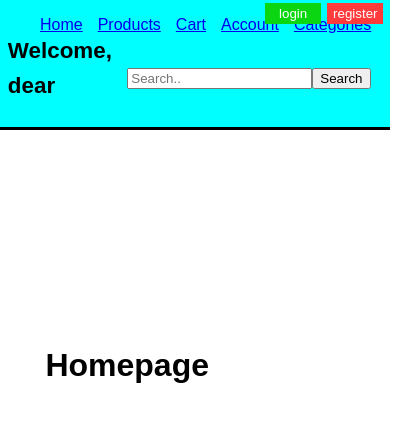
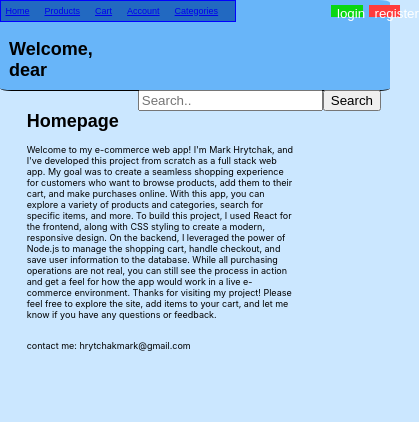
Before and after one commit to markhryt/frontend, a React (Create React App) app: page / in a window 390 px wide. Shown: the top 422 px of the page, 419 px wide, since content can reach past the window. Built offline with nearby package versions, Linux system fonts and the light colour scheme; no server answers.

Commit message:
products page layout done

```diff
--- a/public/index.html
+++ b/public/index.html
@@ -24,7 +24,7 @@
       work correctly both with client-side routing and a non-root public URL.
       Learn how to configure a non-root public URL by running `npm run build`.
     -->
-    <title>React App</title>
+    <title>Marks App</title>
   </head>
   <body>
     <noscript>You need to enable JavaScript to run this app.</noscript>
--- a/src/components/Categories/Categories.js
+++ b/src/components/Categories/Categories.js
@@ -14,7 +14,7 @@ export default function Categories(){
             <div>
                 <h1>Categories</h1>
                 <ul>
-                    {categories.map(element=><li key = {element.id} onClick={()=>dispatch(fetchProductsByCategory(element.id))}><Link to = {`${element.name}`}>{element.name}</Link></li>)}
+                    {categories.map(element=><li key = {element.id} onClick={()=>dispatch(fetchProductsByCategory(element.id))}><Link to = {`${element.id}?category=${element.name}`}>{element.name}</Link></li>)}
                 </ul>
             </div>
         )
--- a/src/components/CategoryPage/CategoryPage.js
+++ b/src/components/CategoryPage/CategoryPage.js
@@ -1,12 +1,24 @@
-import { useParams } from "react-router"
+import { useEffect } from "react";
+import { useParams, useLocation } from "react-router"
 import Products from "../products/Products";
+import { useDispatch } from "react-redux";
+import { fetchProductsByCategory } from "../ProductsList/ProductListSlice";
 
 export default function CategoryPage(){
     const { id } = useParams();
-    id.toLowerCase();
+    const location = useLocation();
+    const queryParams = new URLSearchParams(location.search);
+    const category = queryParams.get('category');
+
+    console.log(category)
+    const dispatch = useDispatch();
+    useEffect(()=>{
+        dispatch(fetchProductsByCategory(id))
+    })
+
     return(
         <div>
-            <h1>{ id.charAt(0).toUpperCase() + id.slice(1)}</h1>
+            <h1>{ category}</h1>
             <Products/>
         </div>
     )
--- a/src/components/ProductsList/ProductsList.js
+++ b/src/components/ProductsList/ProductsList.js
@@ -1,4 +1,4 @@
-import Product from "../products/Products";
+import Products from "../products/Products";
 import { Route, Routes as Switch } from 'react-router-dom';
 import Login from "../account/login/Login";
 import RegistrationForm from "../account/register/Register";
@@ -22,7 +22,7 @@ function ProductList(){
         <div>
             <Switch>
                 <Route path="/" element={<div className='element'><Home/></div>} />
-                <Route path={'/products'} element={<div className="element"><Product/></div>}/>
+                <Route path={'/products'} element={<div className="element"><Products/></div>}/>
                 <Route path = "/login" element={<div className="element"><Login/></div>}/>
                 <Route path = "/register" element={<div className="element"><RegistrationForm/></div>}/>
                 <Route path = "/logout" element={<div className="element"><Logout/></div>}/>
@@ -31,7 +31,7 @@ function ProductList(){
                 <Route path = '/products/:id' element = {<div className='element'><ProductPage/></div>}/>
                 <Route path = '/cart/:id' element = {<div className='element'><ProductPage/></div>}/>
                 <Route path = '/categories/:id' element = {<div className='element'><CategoryPage/></div>}/>
-                <Route path = '/products/search' element = {<div className="element"><Product/></div>}/>
+                <Route path = '/products/search' element = {<div className="element"><Products/></div>}/>
                 <Route exact path="/cart" element={<div className='element'><Cart/></div>} />
                 <Route exact path="/cart/placeorder" element={<div className='element'><PlaceOrder/></div>} />
                 <Route exact path="/cart/placeorder/thankyou" element={<div className='element'><ThanksForOrder/></div>} />
--- a/src/components/account/AccountPage/Account.js
+++ b/src/components/account/AccountPage/Account.js
@@ -6,7 +6,6 @@ import { fetchOrders } from "./AccountSlice";
 export default function Account(){
     let userIsLoggedIn = useSelector(selectIsLoggedIn);
     let userName = useSelector(selectUsername);
-    const dispatch = useDispatch();
     if(!userIsLoggedIn){
         return(
             <div>
--- a/src/components/account/AccountPage/AccountInfoPage.js
+++ b/src/components/account/AccountPage/AccountInfoPage.js
@@ -10,8 +10,6 @@ export default function AccountInfoPage(){
     useEffect(()=>{
         dispatch(fetchUserInfo());
     },[dispatch]);
-    const date = new Date().toISOString().slice(0, 10);
-    console.log(date);
     if(!isLoggedIn || !accountInfo){
         return(
             <div>
--- a/src/components/account/login/LoginSlice.js
+++ b/src/components/account/login/LoginSlice.js
@@ -4,6 +4,7 @@ export const login = createAsyncThunk('auth/login', async (userData) => {
   try {
     const {response} = await axios.post('http://localhost:3000/login',
     {email: userData.email, password: userData.password}, {withCredentials: true});
+    return response.data;
   } catch (error) {
     throw Error(error.message);
   }
--- a/src/components/app/App.css
+++ b/src/components/app/App.css
@@ -1,13 +1,15 @@
 html{
   font-family: Arial, "Helvetica Neue", Helvetica, sans-serif;
 }
-.product-image{
-  width: 10rem;
+
+body{
+  background-color: rgb(203, 231, 255);
 }
+
 #top-text{
-  position: fixed;
-  left: 2%;
-  top: 2%;
+  position: relative;
+  left: 1rem;
+  top: 3rem;
 }
 .searchBar{
   position: fixed;
@@ -15,15 +17,24 @@ html{
   top: 8%;
 }
 
+.about{
+  display: flexbox;
+  align-items: center;
+  font-family: 'Inter', sans-serif;
+  width: 80%;
+}
+
+
 header{
-  background-color: aqua;
+  background-color:rgb(104, 181, 249);
   position: fixed;
   width: 100%;
-  height: 15%;
+  height: 10rem;
   top:0;
   right: 0;
   z-index: 1;
-  border-bottom: 3px solid black;
+  border-bottom: 1px solid black;
+  border-radius: 3%;
 }
 
 .account{
@@ -33,6 +44,7 @@ header{
   display: flex;
   align-items: center;
   justify-content: center;
+  padding: 2px;
 }
 
 .login{
@@ -67,26 +79,79 @@ header{
 
 .element{
   position: relative;
-  top: 10rem;
+  top: 11rem;
   left: 5%;
+  width: 90%;
+  right: 5%;
+}
+.product ul{
+  background-color: white;
+  display: flex;
+  flex-wrap: wrap;
+  justify-content: center;
 }
 
 .product li{
-  display: block;
+  display: inline-grid;
+  grid-template-columns: 1fr 1fr 1fr 1fr;
+  grid-template-rows: 1fr 1fr 1fr 1fr 1fr 1fr;
+  border: solid 1px;
+  margin: 1rem;
+  height: 15rem;
+  width: 10rem;
+  background-color: beige;
+  padding: 3px;
+  border-radius: 2%;
+  justify-content: space-evenly ;
 }
 
+.product .link{
+  grid-row-start: 6;
+  grid-row-end: 7;
+  grid-column-start: 1;
+  grid-column-end: 5;
+  width: 100%;
+  text-align: center;
+}
+.product button{
+  grid-row-start: 7;
+  grid-column-start: 1;
+  grid-column-end: 5;
+}
+
+.product-image{
+  grid-row-start: 1;
+  grid-row-end: 6;
+  grid-column-start: 1;
+  grid-column-end: 5;
+  background-color: white;
+  height: 100%;
+  width: 100%;
+  object-fit:scale-down;
+}
+
+.navbar{
+  background-color:rgb(34, 105, 193);
+  width: 20.8rem;
+  height: 1.2rem;
+  position: fixed;
+  top: -1rem;
+  padding: 0.5rem;
+  border: solid 1px blue;
+}
 .productpage{
   position: relative;
-  top: 10rem;
-}
-.navbar ul{
-  position: fixed;
-  top: 0px;
 }
 .navbar li{
   display: inline;
-  color: red;
+  color: aliceblue;;
   margin-right: 15px;
+}
+.navbar a:visited{
+  color:rgb(177, 207, 234);
+}
+.navbar a:hover{
+  color:darkgrey
 }
 
 @media (min-width: 1350px) {
@@ -97,35 +162,48 @@ header{
 }
 @media (max-width: 390) {
   #search{
-    width: 10%;
+    width: 1rem;
+  }
+  html {
+    font-size: 7px;
   }
 }
 
 
 @media (max-width: 700px) {
+  html {
+    font-size: 10px;
+  }
   .welcome{
     display: block;
   }
   .searchBar{
-    right: 5%;
+    right: 1rem;
+    top: 10rem;
+  }
+  .account{
+    right:5rem;
+    width: 10rem;
+  }
+  .navbar{
+    width: 25rem;
   }
 }
 
 @media (max-width: 480px) {
-  .welcome{
-    font-size: 0.7em;
+  html {
+    font-size: 9px;
   }
-  .dear{
-    font-size: 0.7em;
-  }
-  .home{
-    position: relative;
-    margin-top: 50%;
-    left: 5%;
+  .account{
+    right: 1.5rem;
+    width: 2rem;
   }
 }
 
 @media (min-width: 1350px) {
+  html {
+    font-size: 24px;
+  }
   .searchBar{
     width:15%;
   }
--- a/src/components/home/Home.js
+++ b/src/components/home/Home.js
@@ -3,6 +3,19 @@ function Home(){
     return(
         <div className="home">
             <h1>Homepage</h1>
+            <div className="about">
+            <p>
+            Welcome to my e-commerce web app! I'm Mark Hrytchak, and I've developed this project from scratch as a full stack web app.
+
+My goal was to create a seamless shopping experience for customers who want to browse products, add them to their cart, and make purchases online. With this app, you can explore a variety of products and categories, search for specific items, and more.
+
+To build this project, I used React for the frontend, along with CSS styling to create a modern, responsive design. On the backend, I leveraged the power of Node.js to manage the shopping cart, handle checkout, and save user information to the database. While all purchasing operations are not real, you can still see the process in action and get a feel for how the app would work in a live e-commerce environment.
+
+Thanks for visiting my project! Please feel free to explore the site, add items to your cart, and let me know if you have any questions or feedback.
+            </p>
+            <br/>
+            <span>contact me: hrytchakmark@gmail.com</span>
+            </div>
         </div>
     )
 }
--- a/src/components/products/Products.js
+++ b/src/components/products/Products.js
@@ -33,8 +33,11 @@ function Products(){
             <h1>Products</h1>
             <ul>
                 {products.map((product) => (
-                <li key={product.id}><img src = {product.img_url} className='product-image'/><Link to={`/products/${product.id}`}>{product.name}</Link>
-                 <button onClick={() => handleAddToCart(product)}>add to cart</button></li>
+                <li key={product.id}>
+                <img src = {product.img_url} className='product-image'/>
+                <Link to={`/products/${product.id}`} className='link'>{product.name}</Link>
+                <button onClick={() => handleAddToCart(product)}>add to cart</button>
+               </li>
                 ))}
             </ul>
         </div>
```
